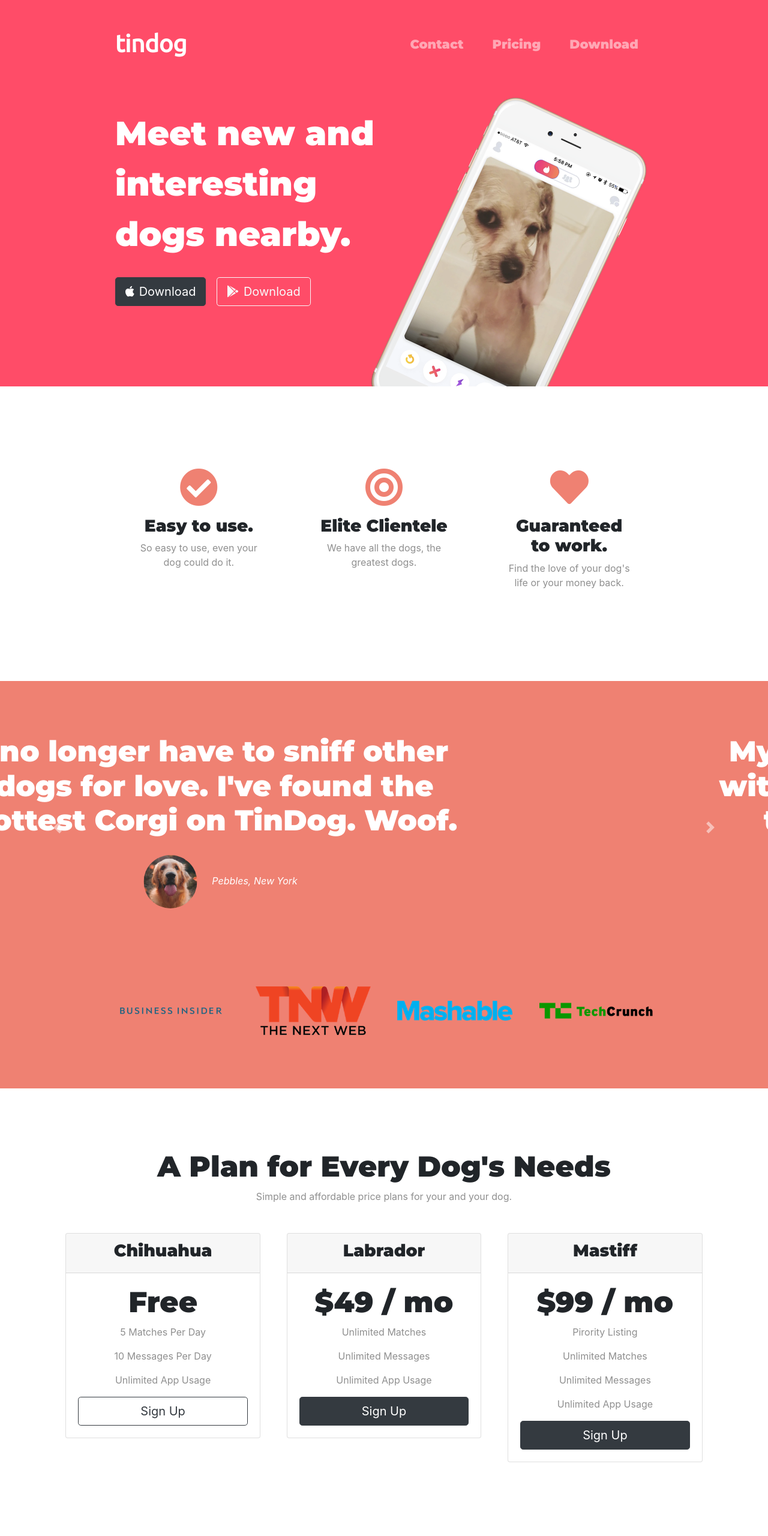
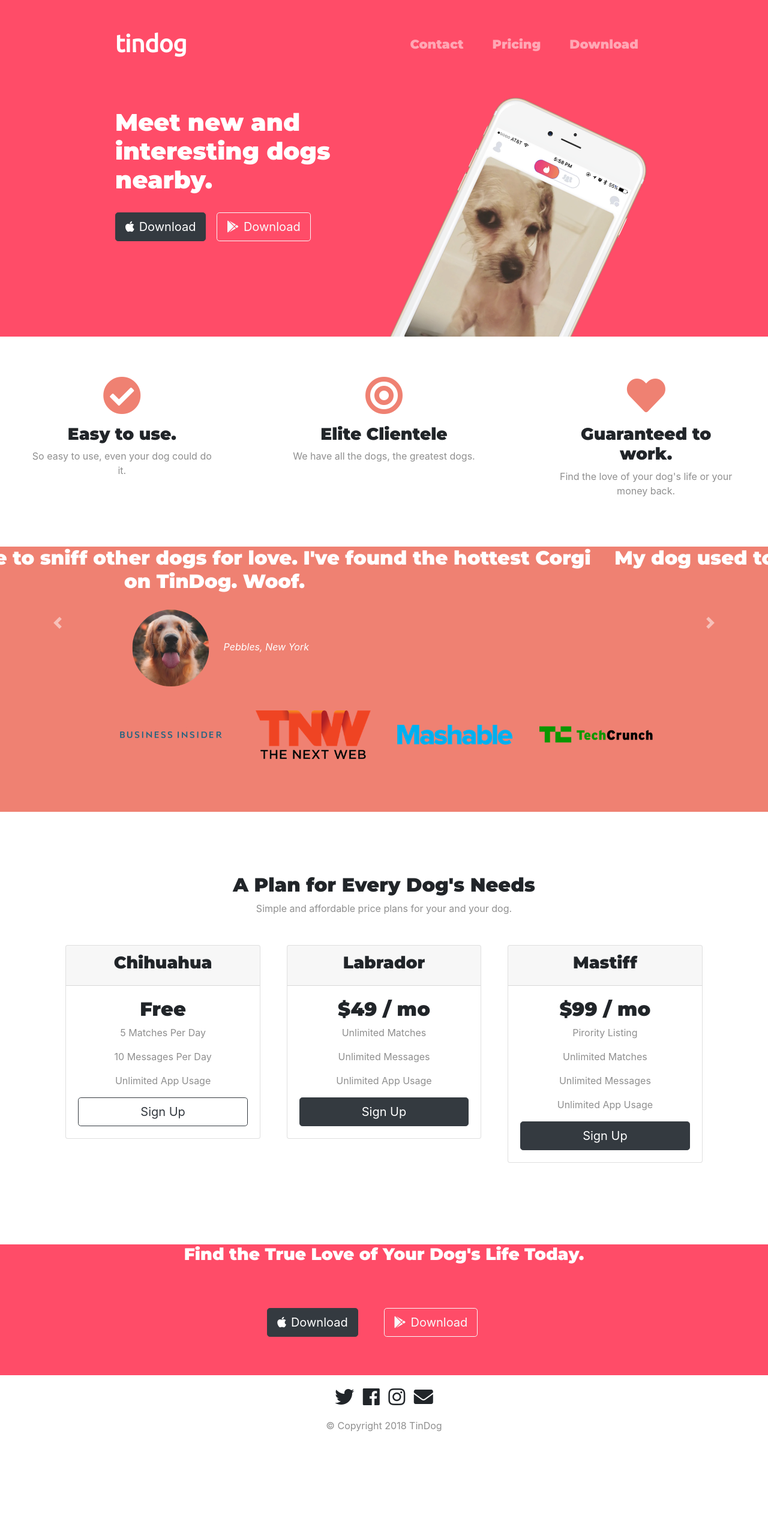
Before and after one commit to kevinUrgiles1996/tindog, a plain HTML site: page index.html in a window 1280 px wide. Shown: the top 2560 px of the page at 60% size. After the commit the page ends 2404 px from the top, so only its background shows below. Drawn offline with nearby package versions, Linux system fonts and the light colour scheme.

Commit message:
Refactoring css file

```diff
--- a/css/styles.css
+++ b/css/styles.css
@@ -1,34 +1,38 @@
 
-#title {
-  background-color: #ff4c68;
-  color: #fff;
+body{
+  text-align: center;
 }
 
-.container-fluid{
-  padding: 3% 15% 5%;
+h1, h2, h3, h4, h5, h6 {
+  font-family: "Montserrat";
+  font-weight: bold;
 }
 
 
-h1 {
 
+p {
+  color: #8f8f8f;
+}
+
+
+/* Headings */
+
+.big-heading{
   font-family: "Montserrat";
   font-size: 3.5rem;
   line-height: 1.5;
 }
 
-h2 {
-  font-family: "Montserrat";
-  font-weight: bold;
+
+.section-heading{
   font-size: 3rem;
+  line-height: 1.5;
 }
 
-h3{
-  font-family: "Montserrat";
-  font-weight: bold;
-}
+/* Containers */
 
-p {
-  color: #8f8f8f;
+.container-fluid{
+  padding: 7% 15%;
 }
 
 /* Navigation Bar */
@@ -49,10 +53,16 @@ p {
   font-family: "Montserrat";
 }
 
-/* Download buttons */
+/* Title Section */
 
-.download-button{
-  margin: 5% 3% 5% 0;
+#title {
+  background-color: #ff4c68;
+  color: #fff;
+  text-align: left;
+}
+
+#title .container-fluid{
+  padding: 3% 15% 7%;
 }
 
 /* Title Image */
@@ -64,13 +74,25 @@ p {
   right: 25%;
 }
 
+/* Download buttons */
+
+.download-button{
+  margin: 5% 3% 5% 0;
+}
+
+
+
 /* Features */
 
 #features{
-  padding: 7% 15%;
+
   background-color: #fff;
   position: relative;
 
+}
+
+.feature-title{
+  font-size: 1.5rem;
 }
 
 .feature-item{
@@ -91,9 +113,13 @@ p {
 /* Testimonials */
 
 #testimonials {
-  text-align: center;
   background-color:  #ef8172;
   color: #fff;
+}
+
+.testimonial-text{
+  font-size: 3rem;
+  line-height: 1.5;
 }
 
 .testimonial-img{
@@ -106,7 +132,6 @@ p {
 
 #press{
   background-color: #ef8172;
-  text-align: center;
   padding-bottom: 3%;
 }
 
@@ -115,15 +140,16 @@ p {
   margin: 20px 20px 50px;
 }
 
-.carousel-item{
-  padding: 7% 15%;
-}
-
 /* Pricing */
 
 #pricing{
   padding: 8%;
-  text-align: center;
+
+}
+
+.pricing-text{
+  font-size: 3rem;
+  line-height: 1.5;
 }
 
 .pricing-column{
@@ -133,26 +159,14 @@ p {
 /* Call to Action */
 
 #cta{
-  text-align: center;
   background-color: #ff4c68;
   color: #fff;
-  padding: 7% 15%;
-}
 
-.cta-content{
-  font-family: "Montserrat";
-  font-weight: bold;
-  font-size: 3.5rem;
-  line-height: 1.5;
 }
 
 
 /* Footer */
 
-#footer{
-  text-align: center;
-  padding: 5%;
-}
 
 .social-icon{
   margin: 20px 5px;
```
